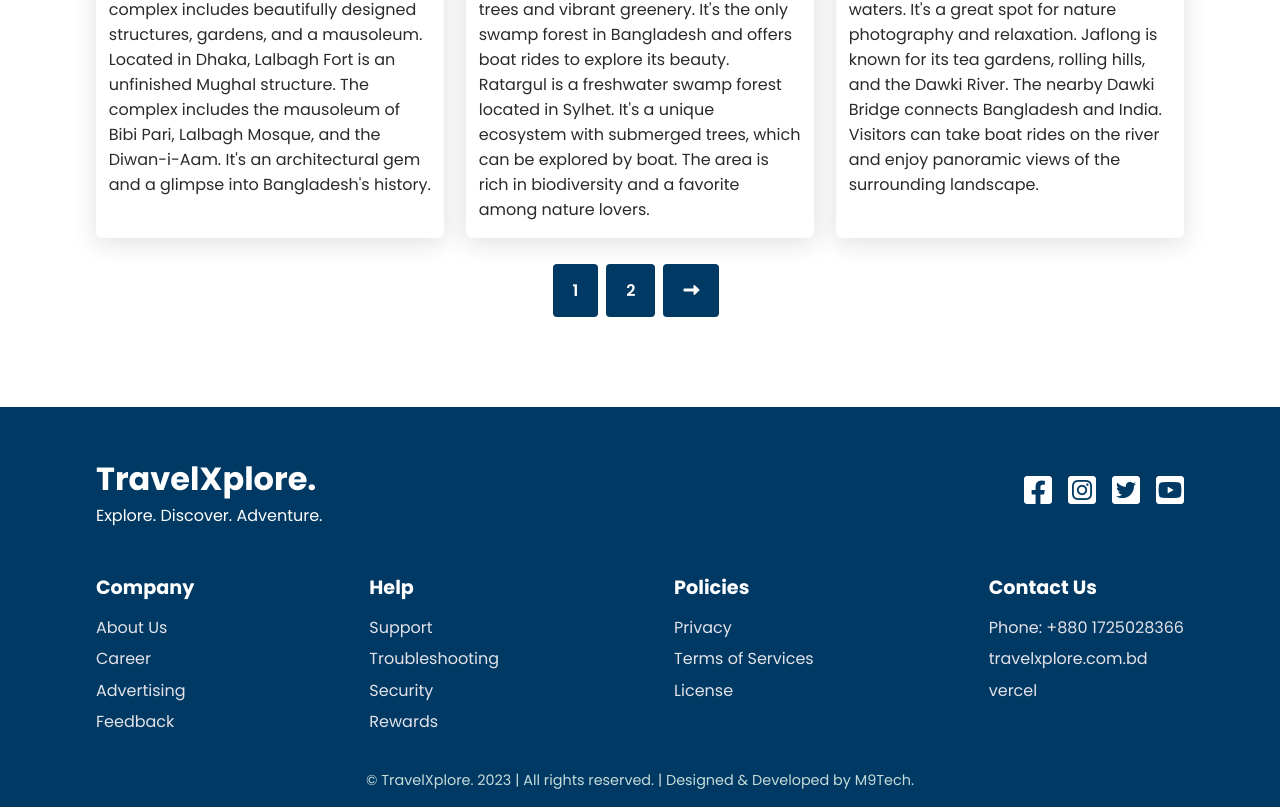
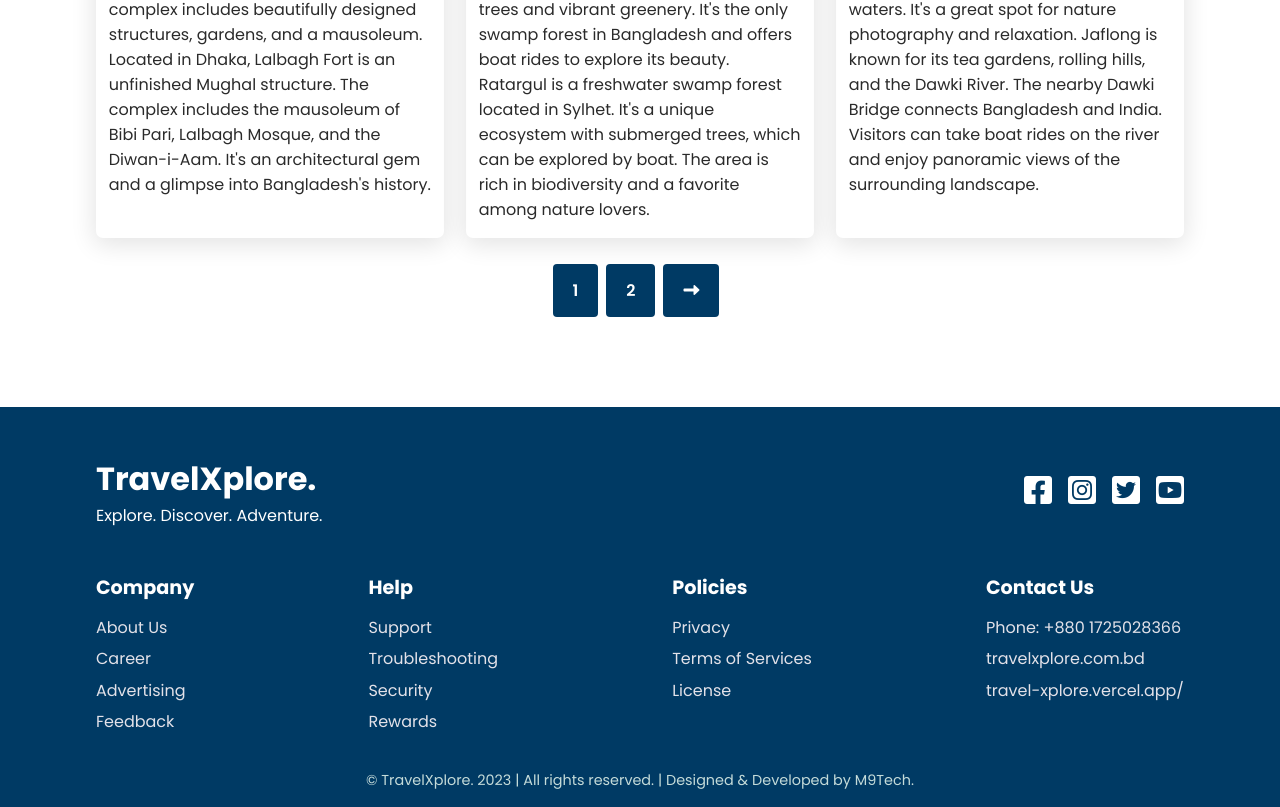
Before and after one commit to M-Rifat/TravelXplore, a React (Create React App) app: page / in a window 1280 px wide. Shown: the part 3432-4239 px from the top of the page. Built offline with nearby package versions, Linux system fonts and the light colour scheme.

Commit message:
Deployed

```diff
--- a/src/components/Footer.js
+++ b/src/components/Footer.js
@@ -53,7 +53,7 @@
           <h4>Contact Us</h4>
           <a href="/">Phone: +880 1725028366</a>
           <a href="/">travelxplore.com.bd</a>
-          <a href="/">vercel</a>
+          <a href="/">travel-xplore.vercel.app/</a>
         </div>
 
       </div>
```
Also changed, not shown: 1 other file (tests, documents, lock files or other folders).
